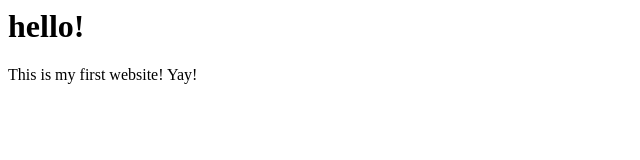
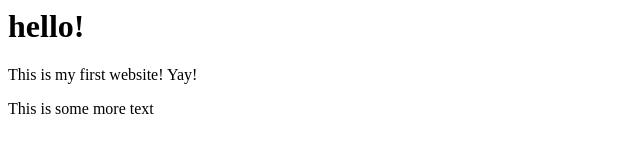
Before and after one commit to starshippolaris/intro-to-githubb, a plain HTML site: page index.html in a window 1280 px wide. Shown: the whole page, without its empty margins (0-640 px from the left). Drawn offline with Linux system fonts and the light colour scheme.

Commit message:
Ass more description text

```diff
--- a/index.html
+++ b/index.html
@@ -1,3 +1,5 @@
 <h1>hello!</h1>
 
 <p> This is my first website! Yay! </p>
+
+<p> This is some more text </p>
```
